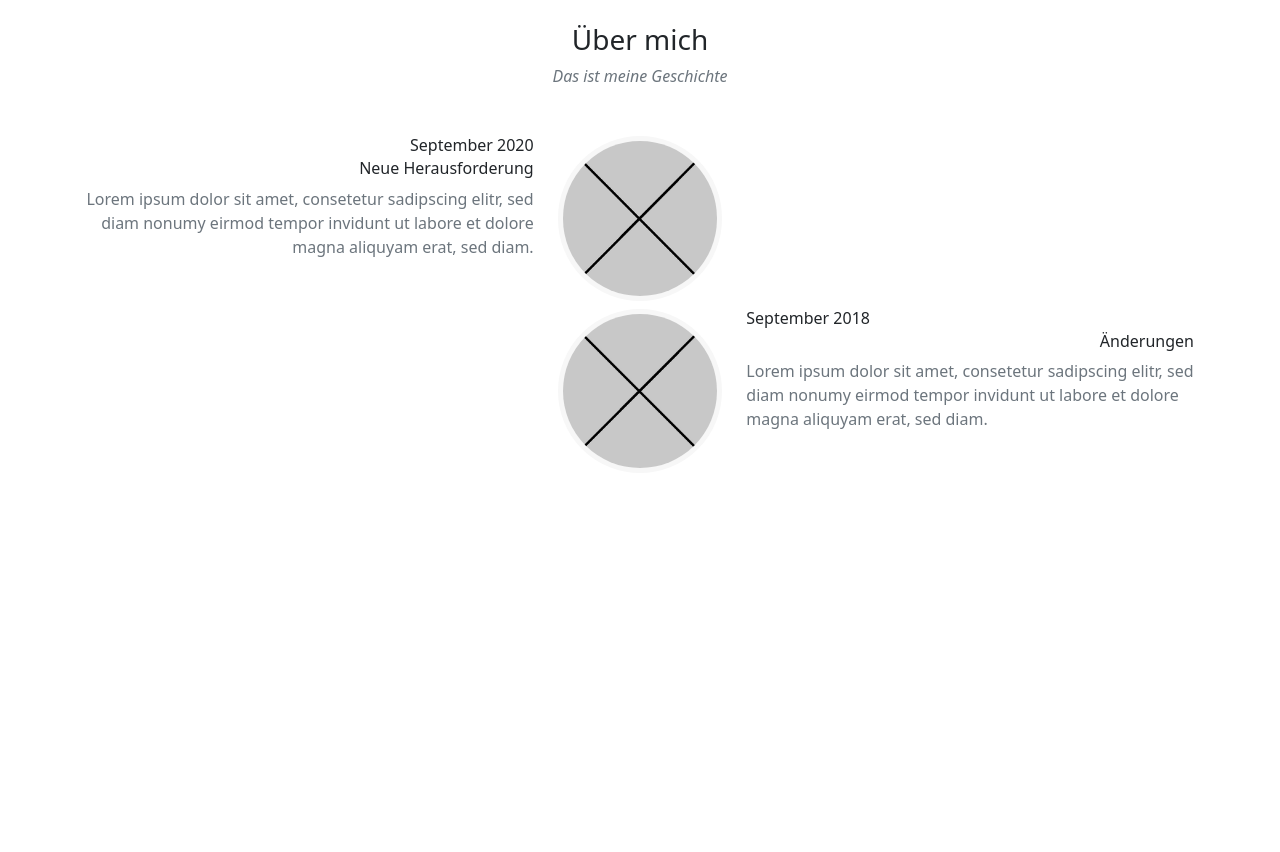
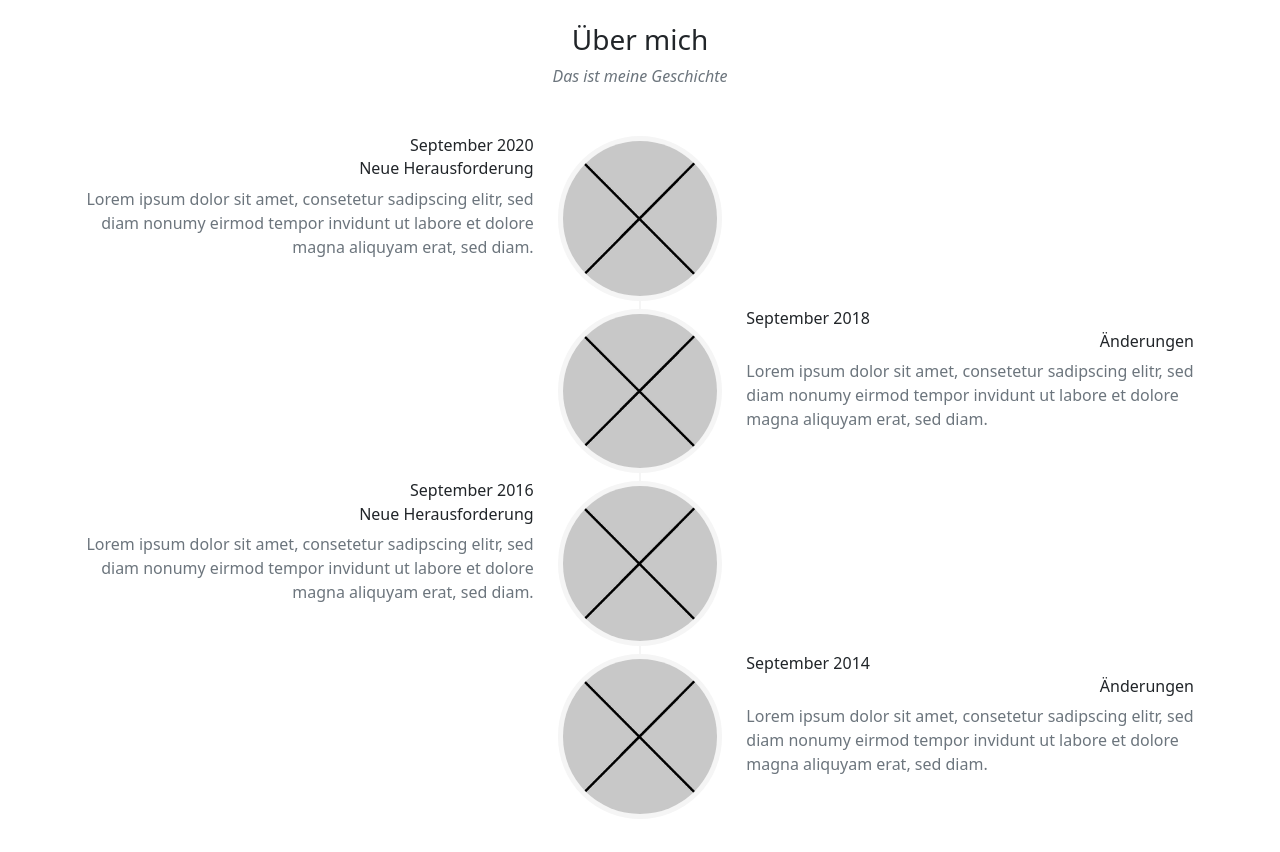
Before and after one commit to Robo22Robo/portfolio, a plain HTML site: page index.html in a window 1280 px wide. Shown: the part 2760-3612 px from the top of the page. Before the commit the page ends 3361 px from the top, so only its background shows below. Drawn offline with nearby package versions, Linux system fonts and the light colour scheme; a web font is replaced by a local one.

Commit message:
senkrechte Linie zeichnen

```diff
--- a/index.html
+++ b/index.html
@@ -244,6 +244,7 @@
         Das ist meine Geschichte
       </p>
 
+      <div class="aboutus-list">
         <div class="row">
           <div class="col-6 col-sm-3 col-md-2 offset-3 offset-sm-0 order-1 order-md-2">
             <img class="img-fluid mb-2 aboutus-image" src="images/placeholder/portfolio/x.jpg" alt="Platzhalter 1" />
@@ -251,7 +252,8 @@
           <div class="col-12 col-sm-9 col-md-5 order-2 order-md-1">
             <h5 class="h6 text-center text-sm-left mb-1 text-md-right">September 2020</h5>
             <h6 class="text-center text-sm-left text-md-right">Neue Herausforderung</h6>
-          <p class="text-center text-muted text-sm-left text-md-right">Lorem ipsum dolor sit amet, consetetur sadipscing
+            <p class="text-center text-muted text-sm-left text-md-right">Lorem ipsum dolor sit amet, consetetur
+              sadipscing
               elitr, sed
               diam nonumy
               eirmod tempor invidunt ut labore
@@ -267,7 +269,8 @@
           <div class="col-12 col-sm-9 col-md-5 order-2 order-sm-1 order-md-2">
             <h5 class="h6 text-center text-sm-right mb-1 text-md-left">September 2018</h5>
             <h6 class="text-center text-sm-right text-md-right">Änderungen</h6>
-          <p class="text-center text-muted text-sm-right text-md-left">Lorem ipsum dolor sit amet, consetetur sadipscing
+            <p class="text-center text-muted text-sm-right text-md-left">Lorem ipsum dolor sit amet, consetetur
+              sadipscing
               elitr, sed
               diam nonumy
               eirmod tempor invidunt ut labore
@@ -275,6 +278,40 @@
           </div>
         </div>
 
+
+        <div class="row">
+          <div class="col-6 col-sm-3 col-md-2 offset-3 offset-sm-0 order-1 order-md-2">
+            <img class="img-fluid mb-2 aboutus-image" src="images/placeholder/portfolio/x.jpg" alt="Platzhalter 1" />
+          </div>
+          <div class="col-12 col-sm-9 col-md-5 order-2 order-md-1">
+            <h5 class="h6 text-center text-sm-left mb-1 text-md-right">September 2016</h5>
+            <h6 class="text-center text-sm-left text-md-right">Neue Herausforderung</h6>
+            <p class="text-center text-muted text-sm-left text-md-right">Lorem ipsum dolor sit amet, consetetur
+              sadipscing
+              elitr, sed
+              diam nonumy
+              eirmod tempor invidunt ut labore
+              et dolore magna aliquyam erat, sed diam.</p>
+          </div>
+        </div>
+
+        <div class="row">
+          <div class="col-6 col-sm-3 col-md-2 offset-3 offset-sm-0 offset-md-5 order-1 order-sm-2 order-md-1">
+            <img class="img-fluid mb-2 aboutus-image mt-3 mt-sm-0" src="images/placeholder/portfolio/x.jpg"
+              alt="Platzhalter 1" />
+          </div>
+          <div class="col-12 col-sm-9 col-md-5 order-2 order-sm-1 order-md-2">
+            <h5 class="h6 text-center text-sm-right mb-1 text-md-left">September 2014</h5>
+            <h6 class="text-center text-sm-right text-md-right">Änderungen</h6>
+            <p class="text-center text-muted text-sm-right text-md-left">Lorem ipsum dolor sit amet, consetetur
+              sadipscing
+              elitr, sed
+              diam nonumy
+              eirmod tempor invidunt ut labore
+              et dolore magna aliquyam erat, sed diam.</p>
+          </div>
+        </div>
+      </div>
 
     </div>
   </section>
--- a/style.scss
+++ b/style.scss
@@ -3,7 +3,7 @@ $primary: #fed136;
 $header-description-height: 400px;
 $text-shadow: 0px 0px 2px black;
 $section-padding: 120px;
-$section-color-alternate: #f7f7f7;
+$section-color-alternate: #f5f5f5;
 
 @import "lib/bootstrap/scss/bootstrap";
 
@@ -51,6 +51,7 @@ $section-color-alternate: #f7f7f7;
     margin-bottom: 0px;
     text-shadow: $text-shadow;
   }
+
   h1 {
     margin-top: 10px;
     margin-bottom: 15px;
@@ -62,6 +63,7 @@ $section-color-alternate: #f7f7f7;
   padding-top: $section-padding;
   padding-bottom: $section-padding;
   text-align: center;
+
   h4 {
     font-size: 1.3rem;
     margin-bottom: 1.3rem;
@@ -94,4 +96,20 @@ $section-color-alternate: #f7f7f7;
     border-radius: 50%;
     border: 5px solid $section-color-alternate;
   }
+
+  @include media-breakpoint-up(md) {
+    .aboutus-list {
+      background: linear-gradient(to right,
+          white 0%,
+          white calc(50% - 1px),
+          $section-color-alternate calc(50% - 1px),
+          $section-color-alternate calc(50% + 1px),
+          white calc(50% + 1px),
+          white 100%);
+
+      .row:last-child {
+        background-color: white;
+      }
+    }
+  }
 }
```
Also changed, not shown: dist/style.css, style.css, 1 other file. Lines whose indentation alone changed are shown as unchanged.
